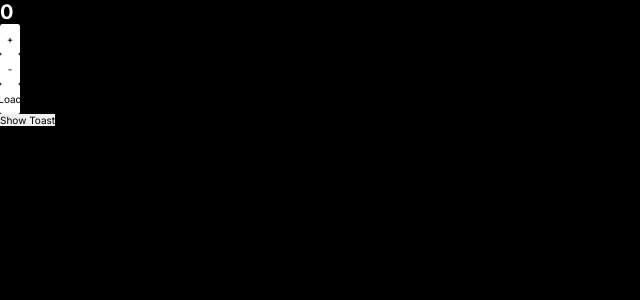
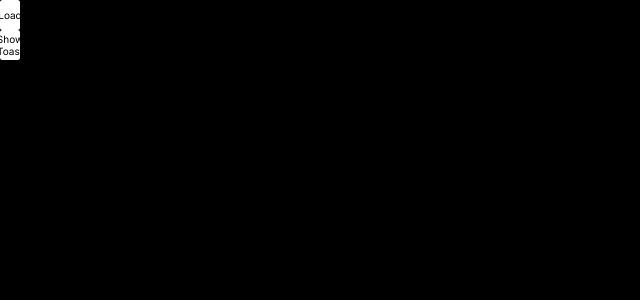
Before and after one commit to danielbragga/devnology-test-client, a Next.js app: page / in a window 1280 px wide. Shown: the top 300 px of the page, without its empty margins (0-640 px from the left). Built offline with nearby package versions, Linux system fonts and the light colour scheme.

Commit message:
refactor(counter): removing counter test slice

```diff
--- a/src/pages/index.tsx
+++ b/src/pages/index.tsx
@@ -1,6 +1,5 @@
 import type { NextPage } from 'next'
 import { useSelector, useDispatch } from 'react-redux'
-import { increment, decrement } from '../store/counter'
 import { RootState } from '../store'
 import Button from '~/components/Button/Button'
 import { setLoading } from '~/store/loader'
@@ -8,7 +7,6 @@ import Loader from '~/components/Loader/Loader'
 import { hideToast, showToast } from '~/store/toast'
 
 const Home: NextPage = () => {
-  const value = useSelector((state: RootState) => state.counter.value)
   const toast = useSelector((state: RootState) => state.toast)
   const dispatch = useDispatch()
 
@@ -31,13 +29,8 @@ const Home: NextPage = () => {
 
   return (
     <div>
-      <h1>{value}</h1>
-      <Button onClick={() => dispatch(increment())}>+</Button>
-      <Button onClick={() => dispatch(decrement())}>-</Button>
       <Button onClick={handleClick}>Load</Button>
-      <button type='button' onClick={handleClick2}>
-        Show Toast
-      </button>
+      <Button onClick={handleClick2}>Show Toast</Button>
       <Loader></Loader>
       {toast.toasts.map((toast) => (
         <div key={toast.id}>
--- a/src/store/counter.ts
+++ /dev/null
@@ -1,25 +0,0 @@
-import { createSlice } from '@reduxjs/toolkit'
-
-export type CounterState = {
-  value: number
-}
-
-const initialState: CounterState = {
-  value: 0,
-}
-
-const counterSlice = createSlice({
-  name: 'counter',
-  initialState,
-  reducers: {
-    increment: (state) => {
-      state.value++
-    },
-    decrement: (state) => {
-      state.value--
-    },
-  },
-})
-
-export const { increment, decrement } = counterSlice.actions
-export default counterSlice.reducer
--- a/src/store/index.ts
+++ b/src/store/index.ts
@@ -1,19 +1,15 @@
 import { configureStore, combineReducers } from '@reduxjs/toolkit'
-import counterReducer from './counter'
 import loaderReducer from './loader'
-import { CounterState } from './counter'
 import { LoaderState } from './loader'
 import toastReducer, { ToastsState } from './toast'
 
 export interface RootState {
-  counter: CounterState
   loader: LoaderState
   toast: ToastsState
 }
 
 const store = configureStore({
   reducer: combineReducers({
-    counter: counterReducer,
     loader: loaderReducer,
     toast: toastReducer,
   }),
```
